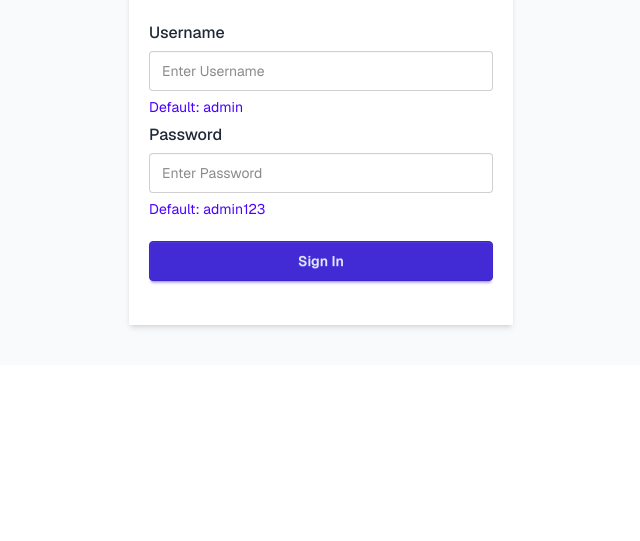
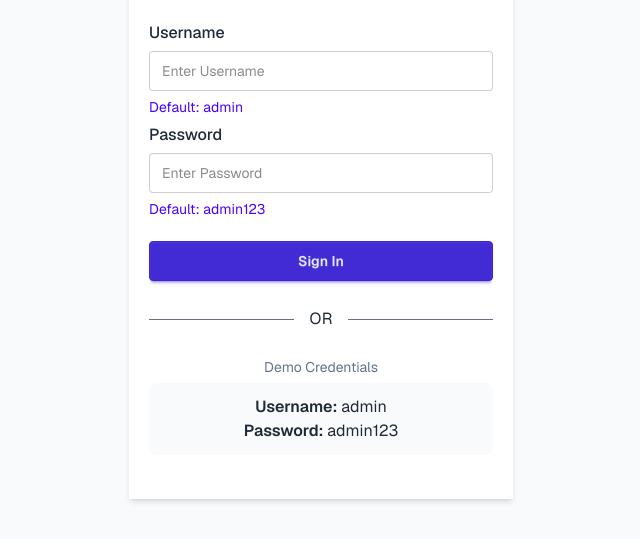
Before and after one commit to shakilkhan95/B13-A5-Github-Issue-Tracker, a plain HTML site: page index.html in a window 1280 px wide. Shown: the part 259-800 px from the top of the page, without its empty margins (319-959 px from the left). Drawn offline with nearby package versions, Linux system fonts and the light colour scheme.

Commit message:
demo credintial in login page added

```diff
--- a/index.html
+++ b/index.html
@@ -42,6 +42,19 @@
                 <input id="password" type="password" class="input w-full" placeholder="Enter Password" />
                 <p class="text-sm text-[#4A00FF]">Default: admin123</p>
                 <button type="submit" id="sign-in-btn" class="btn btn-primary mt-4">Sign In</button>
+
+                <div class="flex items-center gap-4 my-5">
+                    <div class="flex-1 h-px bg-gray-500"></div>
+                    <span class="text-base text-[#1F2937]">OR</span>
+                    <div class="flex-1 h-px bg-gray-500"></div>
+                </div>
+
+                <p class="text-sm text-[#64748B] text-center">Demo Credentials</p>
+
+                <div class="rounded-lg bg-[#F8FAFC] text-center py-3">
+                    <p class="text-base font-semibold text-[#1F2937]">Username: <span class="font-normal">admin</span></p>
+                    <p class="text-base font-semibold text-[#1F2937]">Password: <span class="font-normal">admin123</span></p>
+                </div>
             </fieldset>
         </div>
     </section>
```
